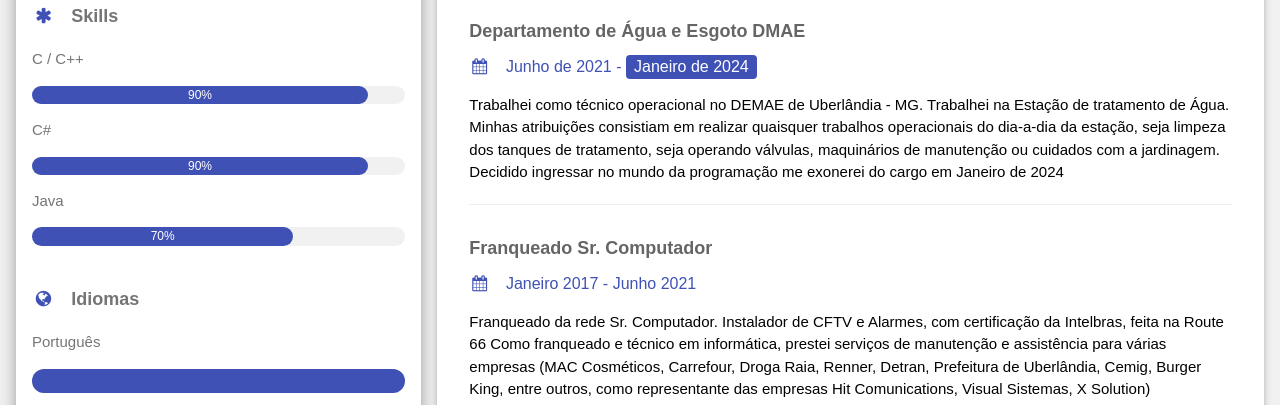
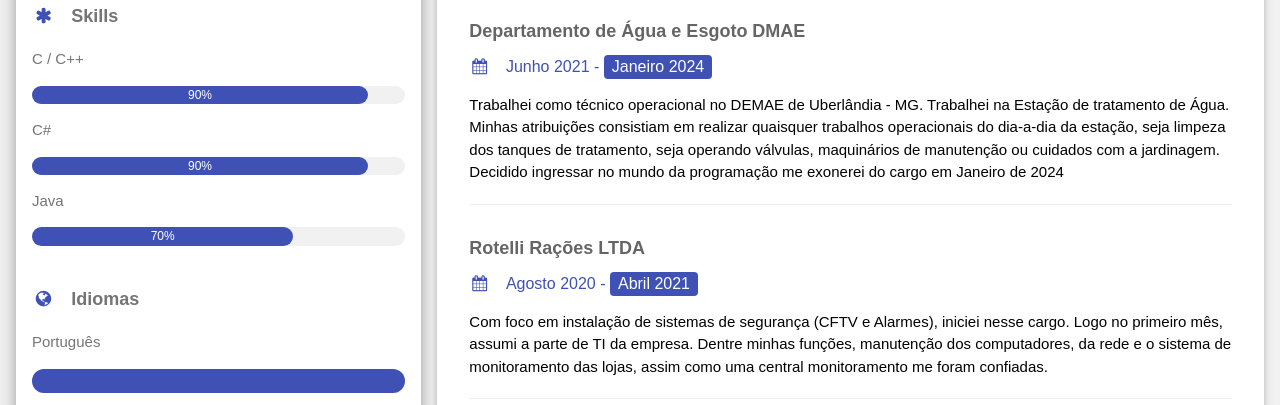
Before and after one commit to sirnivass/sirnivass.github.io, a plain HTML site: page index.html in a window 1280 px wide. Shown: the part 344-749 px from the top of the page. Drawn offline with nearby package versions, Linux system fonts and the light colour scheme.

Commit message:
Update - pet

```diff
--- a/index.html
+++ b/index.html
@@ -103,7 +103,7 @@
             </h2>
             <div class="w3-container">
               <h5 class="w3-opacity"><b>Departamento de Água e Esgoto DMAE</b></h5>
-              <h6 class="w3-text-indigo"><i class="fa fa-calendar fa-fw w3-margin-right"></i>Junho de 2021 - <span class="w3-tag w3-indigo w3-round">Janeiro de 2024</span></h6>
+              <h6 class="w3-text-indigo"><i class="fa fa-calendar fa-fw w3-margin-right"></i>Junho 2021 - <span class="w3-tag w3-indigo w3-round">Janeiro 2024</span></h6>
               <p>Trabalhei como técnico operacional no DEMAE de Uberlândia - MG.
                 Trabalhei na Estação de tratamento de Água. Minhas atribuições consistiam em realizar quaisquer trabalhos operacionais do dia-a-dia da estação, seja limpeza dos tanques de tratamento, seja operando válvulas, maquinários de manutenção ou cuidados com a jardinagem.
                 Decidido ingressar no mundo da programação me exonerei do cargo em Janeiro de 2024
@@ -111,8 +111,15 @@
               <hr>
             </div>
             <div class="w3-container">
+              <h5 class="w3-opacity"><b>Rotelli Rações LTDA</b></h5>
+              <h6 class="w3-text-indigo"><i class="fa fa-calendar fa-fw w3-margin-right"></i>Agosto 2020 - <span class="w3-tag w3-indigo w3-round">Abril 2021</span></h6>
+              <p>Com foco em instalação de sistemas de segurança (CFTV e Alarmes), iniciei nesse cargo. Logo no primeiro mês, assumi a parte de TI da empresa. Dentre minhas funções, manutenção dos computadores, da rede e  o sistema de monitoramento das lojas, assim como uma central monitoramento me foram confiadas.
+              </p>
+              <hr>
+            </div>
+            <div class="w3-container">
               <h5 class="w3-opacity"><b>Franqueado Sr. Computador</b></h5>
-              <h6 class="w3-text-indigo"><i class="fa fa-calendar fa-fw w3-margin-right"></i>Janeiro 2017 - Junho 2021</h6>
+              <h6 class="w3-text-indigo"><i class="fa fa-calendar fa-fw w3-margin-right"></i>Janeiro 2017 - Agosto 2020</h6>
               <p>Franqueado da rede Sr. Computador.
                 Instalador de CFTV e Alarmes, com certificação da Intelbras, feita na Route 66
                 Como franqueado e técnico em informática, prestei serviços de manutenção e assistência
```
